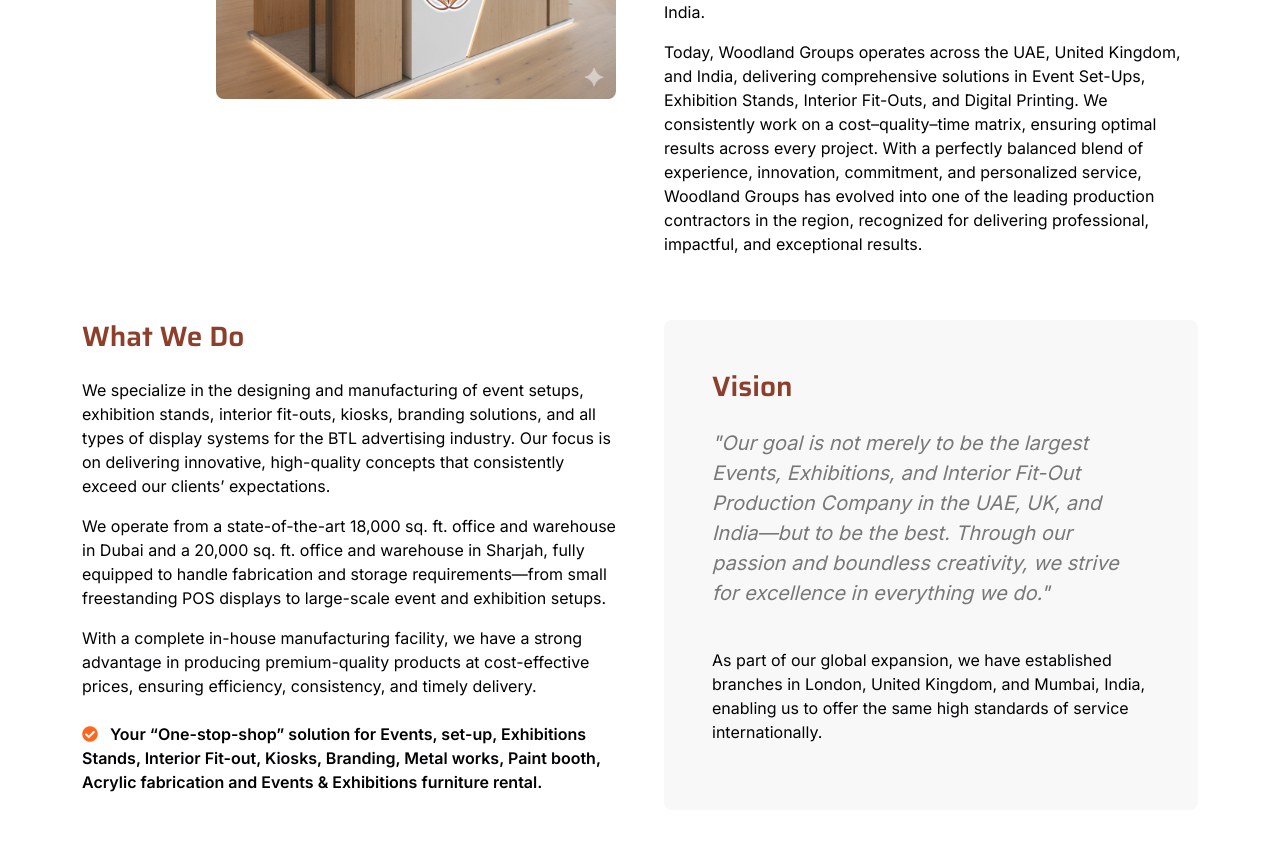
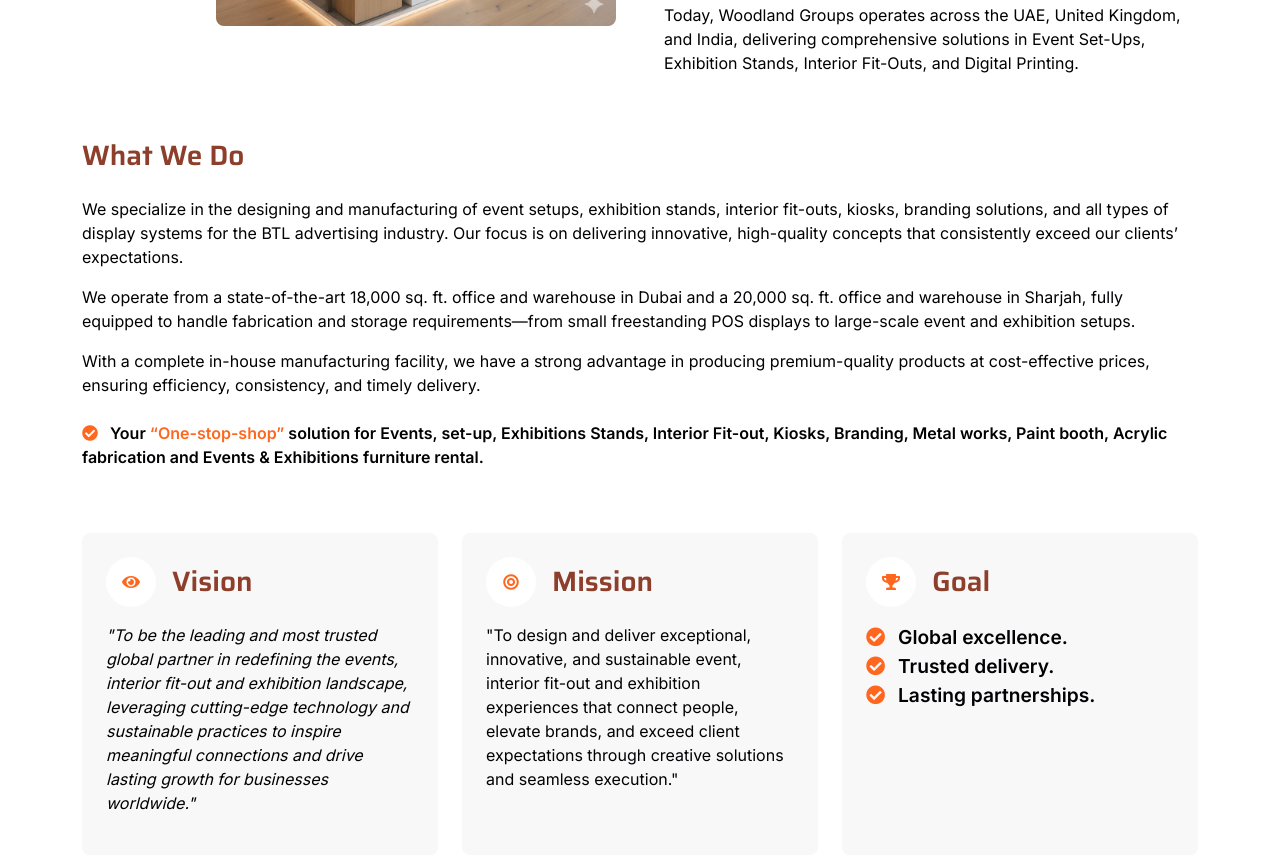
Before and after one commit to jamesmicheal007/Woodland, a plain HTML site: page about.html in a window 1280 px wide. Shown: the part 988-1846 px from the top of the page. Drawn offline with nearby package versions, Linux system fonts and the light colour scheme.

Commit message:
About Page corrected

```diff
--- a/about.html
+++ b/about.html
@@ -67,9 +67,15 @@
                             </div>
                         </a>
                     </div>
-                    <div class="d-flex flex-column pe-4 border-end">
+                    <div class="d-flex flex-column pe-4">
                         <span class="text-white">Have any questions?</span>
                         <span class="text-secondary">Call: +971 50 440 8582</span>
+                    </div>
+                    <div class="d-flex flex-column pe-4 border-end">
+                        <a href="img/Woodland_Profile.pdf" target="_blank" class="btn btn-primary rounded-pill px-3 py-2 text-white small">
+                            <i class="fa fa-download text-white"></i>
+                            Portfolio
+                        </a>
                     </div>
                 </div>
             </nav>
@@ -94,37 +100,60 @@
                     </div>
                 </div>
                 <div class="col-lg-6 wow fadeIn" data-wow-delay=".5s">
-                    <!--<h5 class="text-primary">About</h5>-->
                     <h1 class="mb-4 text-primary">Woodland Groups</h1>
                     <p class="text-dark mb-4">“Woodland Group is a premier production house specializing in bespoke event setups, exhibition stands, interior fit-outs, precision joinery, custom kiosks, and comprehensive branding solutions. We are committed to delivering exceptional craftsmanship, innovative concepts, and unparalleled service to our valued clients.”</p>
 
                     <h4 class="text-third mb-3">Our Story</h4>
                     <p class="text-dark">Founded in 2008, Woodland Groups began its journey in Dubai with humble beginnings—much like many other companies in the region. However, driven by determination, perseverance, and professional competence, the company steadily grew and expanded its footprint.</p>
                     <p class="text-dark">In 2018, Woodland Groups took a significant step forward by opening a branch in Sharjah, reinforcing its commitment to growth and operational excellence. Guided by a goal-oriented and focus-driven philosophy, the company continued its global expansion with the establishment of branches in London, United Kingdom, and Mumbai, India.</p>
-                    <p class="text-dark">Today, Woodland Groups operates across the UAE, United Kingdom, and India, delivering comprehensive solutions in Event Set-Ups, Exhibition Stands, Interior Fit-Outs, and Digital Printing. We consistently work on a cost–quality–time matrix, ensuring optimal results across every project. With a perfectly balanced blend of experience, innovation, commitment, and personalized service, Woodland Groups has evolved into one of the leading production contractors in the region, recognized for delivering professional, impactful, and exceptional results.</p>
+                    <p class="text-dark">Today, Woodland Groups operates across the UAE, United Kingdom, and India, delivering comprehensive solutions in Event Set-Ups, Exhibition Stands, Interior Fit-Outs, and Digital Printing.</p>
                 </div>
             </div>
 
             <div class="row g-5 mb-5">
-
-
-                <div class="col-lg-6 wow fadeIn" data-wow-delay=".3s">
+                <div class="col-lg-12 wow fadeIn" data-wow-delay=".3s">
                     <h3 class="mb-4 text-third">What We Do</h3>
                     <p class="text-dark">We specialize in the designing and manufacturing of event setups, exhibition stands, interior fit-outs, kiosks, branding solutions, and all types of display systems for the BTL advertising industry. Our focus is on delivering innovative, high-quality concepts that consistently exceed our clients’ expectations.</p>
                     <p class="text-dark">We operate from a state-of-the-art 18,000 sq. ft. office and warehouse in Dubai and a 20,000 sq. ft. office and warehouse in Sharjah, fully equipped to handle fabrication and storage requirements—from small freestanding POS displays to large-scale event and exhibition setups.</p>
                     <p class="text-dark">With a complete in-house manufacturing facility, we have a strong advantage in producing premium-quality products at cost-effective prices, ensuring efficiency, consistency, and timely delivery.</p>
-                    <p class="fw-bold mt-4 text-dark"><i class="fa fa-check-circle text-primary me-2"></i> Your “One-stop-shop” solution for Events, set-up, Exhibitions Stands, Interior Fit-out, Kiosks, Branding, Metal works, Paint booth, Acrylic fabrication and Events & Exhibitions furniture rental.</p>
+                    <p class="fw-bold mt-4 text-dark"><i class="fa fa-check-circle text-primary me-2"></i> Your <span class="text-primary">“One-stop-shop”</span> solution for Events, set-up, Exhibitions Stands, Interior Fit-out, Kiosks, Branding, Metal works, Paint booth, Acrylic fabrication and Events & Exhibitions furniture rental.</p>
+                </div>
+            </div>
+
+            <div class="row g-4 mb-5">
+                <div class="col-lg-4 wow fadeIn" data-wow-delay=".3s">
+                    <div class="bg-light p-4 rounded h-100">
+                        <div class="d-flex align-items-center mb-3">
+                            <div class="btn-square bg-white rounded-circle me-3" style="width: 50px; height: 50px;">
+                                <i class="fa fa-eye text-primary"></i>
+                            </div>
+                            <h3 class="text-third m-0">Vision</h3>
+                        </div>
+                        <p class="text-dark fst-italic">"To be the leading and most trusted global partner in redefining the events, interior fit-out and exhibition landscape, leveraging cutting-edge technology and sustainable practices to inspire meaningful connections and drive lasting growth for businesses worldwide."</p>
+                    </div>
                 </div>
 
-                <div class="col-lg-6 wow fadeIn" data-wow-delay=".5s">
-                    <div class="bg-light p-5 rounded h-100 d-flex flex-column justify-content-center">
-                        <h3 class="mb-4 text-third">Vision</h3>
-                        <blockquote class="blockquote">
-                            <p class="mb-0 fst-italic">"Our goal is not merely to be the largest Events, Exhibitions, and Interior Fit-Out Production Company in the UAE, UK, and India—but to be the best. Through our passion and boundless creativity, we strive for excellence in everything we do."</p>
-                        </blockquote>
-                        <div class="mt-4">
-                            <p class="text-dark">As part of our global expansion, we have established branches in London, United Kingdom, and Mumbai, India, enabling us to offer the same high standards of service internationally.</p>
+                <div class="col-lg-4 wow fadeIn" data-wow-delay=".5s">
+                    <div class="bg-light p-4 rounded h-100">
+                        <div class="d-flex align-items-center mb-3">
+                            <div class="btn-square bg-white rounded-circle me-3" style="width: 50px; height: 50px;">
+                                <i class="fa fa-bullseye text-primary"></i>
+                            </div>
+                            <h3 class="text-third m-0">Mission</h3>
                         </div>
+                        <p class="text-dark">"To design and deliver exceptional, innovative, and sustainable event, interior fit-out and exhibition experiences that connect people, elevate brands, and exceed client expectations through creative solutions and seamless execution."</p>
+                    </div>
+                </div>
+
+                <div class="col-lg-4 wow fadeIn" data-wow-delay=".7s">
+                    <div class="bg-light p-4 rounded h-100">
+                        <div class="d-flex align-items-center mb-3">
+                            <div class="btn-square bg-white rounded-circle me-3" style="width: 50px; height: 50px;">
+                                <i class="fa fa-trophy text-primary"></i>
+                            </div>
+                            <h3 class="text-third m-0">Goal</h3>
+                        </div>
+                        <p class="text-dark fw-bold mt-3" style="font-size: 1.2rem;"><i class="fa fa-check-circle text-primary me-2"></i> Global excellence.<br><i class="fa fa-check-circle text-primary me-2"></i> Trusted delivery.<br><i class="fa fa-check-circle text-primary me-2"></i> Lasting partnerships.</p>
                     </div>
                 </div>
             </div>
@@ -169,6 +198,7 @@
 
         </div>
     </div>
+
     <div class="container-fluid footer bg-dark wow fadeIn" data-wow-delay=".3s">
         <div class="container pt-5 pb-4">
             <div class="row g-5">
```
Also changed, not shown: index.html (+5 -15 lines).
